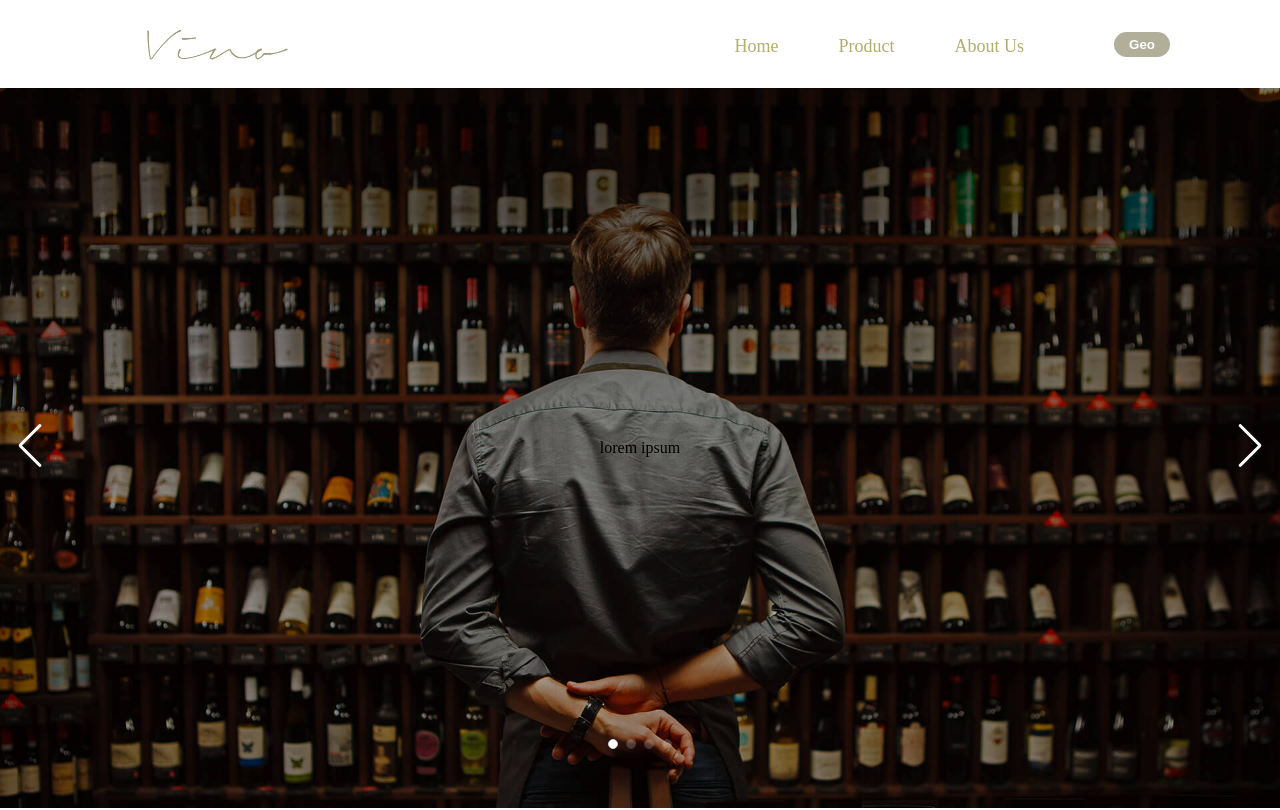
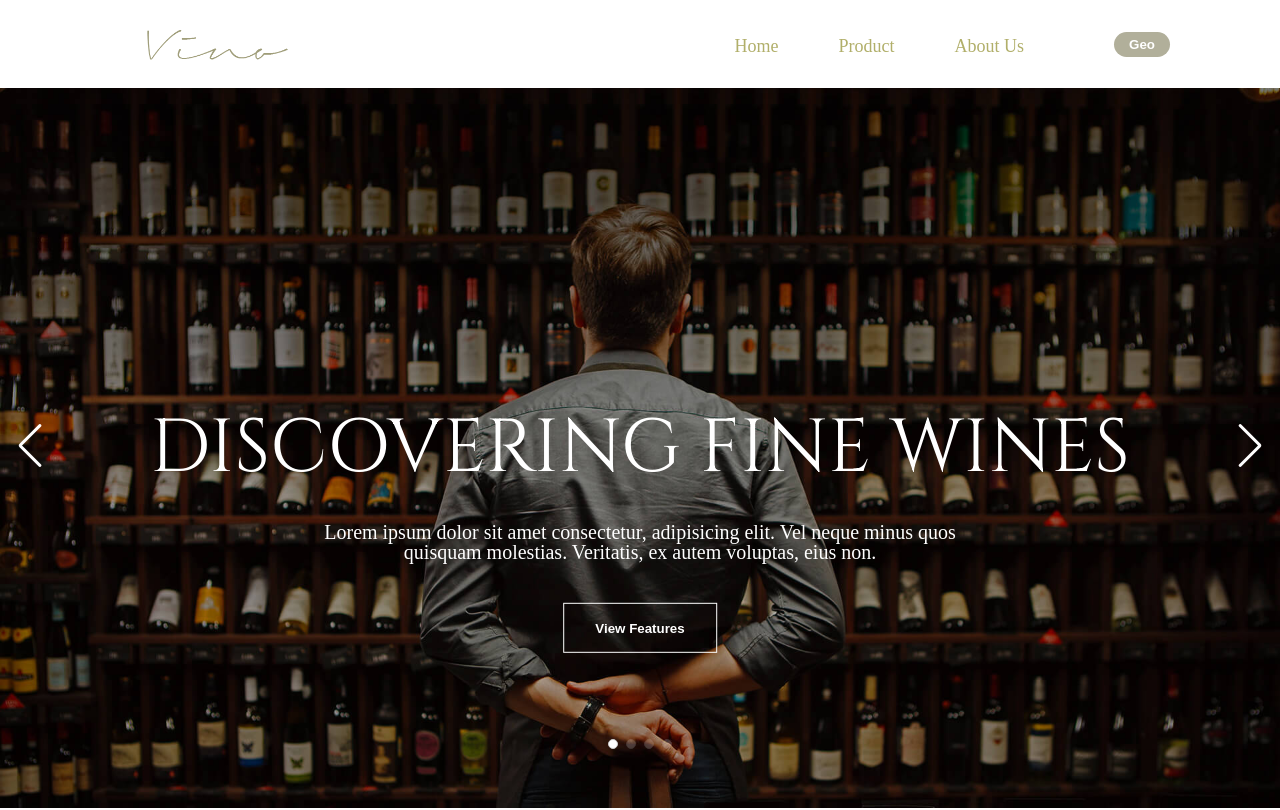
Before and after one commit to Beko98/react_wine_project, a React (Create React App) app: page / in a window 1280 px wide. Shown: the top 810 px of the page. Built offline with nearby package versions, Linux system fonts and the light colour scheme.

Commit message:
carousel adjustments

```diff
--- a/src/_home.scss
+++ b/src/_home.scss
@@ -1,5 +1,8 @@
 @import "./colors";
 @import "./mixins";
+@import url('https://fonts.googleapis.com/css2?family=Cinzel&display=swap');
+
+
 
 .nav {
   display: flex;
@@ -56,12 +59,45 @@
   align-items: center;
   justify-content: center;
   position: relative;
-  .carouselText {
-    position: absolute;
-    top: 50%;
-    left: 50%;
-    transform: translate(-50%, -50%);
-  }
+    .carouselHeadline{
+      position: absolute;
+      top: 50%;
+      left: 50%;
+      transform: translate(-50%, -50%);
+      color: $white;
+      font-size: 75px;
+      width: 100%;
+      text-align: center;
+      font-family: cinzel;
+    }
+    .carouselText{
+      position: absolute;
+      top: 63%;
+      left: 50%;
+      transform: translate(-50%, -50%);
+      color: $white;
+      font-size: 20px;
+      text-align: center;
+    }
+    .carouselButton{
+      position: absolute;
+      top: 75%;
+      left: 50%;
+      transform: translate(-50%, -50%);
+      width: 12%;
+      height: 7%;
+      background-color: transparent;
+      color: $white;
+      font-weight: 600;
+      border: 1px solid white;
+      transition: filter 0.3s ease-in-out;
+    }
+    .carouselButton:hover{
+      background-color: $websiteColor;
+      border: none;
+    }
+
+
 }
 
 .mySwiper {
--- a/src/components/Carousel.js
+++ b/src/components/Carousel.js
@@ -12,19 +12,27 @@ const Carousel = () => {
   const carouselData = [
     {
       imgUrl: pic_1,
-      text: "lorem ipsum",
+      headline: "DISCOVERING FINE WINES",
+      text: "Lorem ipsum dolor sit amet consectetur, adipisicing elit. Vel neque minus quos quisquam molestias. Veritatis, ex autem voluptas, eius non.",
+      button: "View Features",
     },
     {
       imgUrl: pic_2,
-      text: "lorem ipsum",
+      headline: "THE WINE COUNTRY",
+      text: "Lorem ipsum dolor sit amet consectetur, adipisicing elit. Vel neque minus quos quisquam molestias. Veritatis, ex autem voluptas, eius non.",
+      button: "View Features"
     },
     {
       imgUrl: pic_3,
-      text: "lorem ipsum",
+      headline: "DOMESTIC WINERY",
+      text: "Lorem ipsum dolor sit amet consectetur, adipisicing elit. Vel neque minus quos quisquam molestias. Veritatis, ex autem voluptas, eius non.",
+      button: "View Features"
     },
     {
       imgUrl: pic_4,
-      text: "lorem ipsum",
+      headline: "THE FINEST BOUQUET",
+      text: "Lorem ipsum dolor sit amet consectetur, adipisicing elit. Vel neque minus quos quisquam molestias. Veritatis, ex autem voluptas, eius non.",
+      button: "View Features"
     },
   ];
 
@@ -46,7 +54,10 @@ const Carousel = () => {
             <SwiperSlide key={index}>
               <div className="carouselSlide">
                 <img src={slide.imgUrl} alt="pic-2" />
-                <h1 className="carouselText">{slide.text}</h1>
+
+                <h1 className="carouselHeadline">{slide.headline}</h1>
+                <p className="carouselText">{slide.text}</p>
+                <button className="carouselButton">{slide.button}</button>
               </div>
             </SwiperSlide>
           );
```
Also changed, not shown: src/_colors.scss (line endings or trailing spaces).
